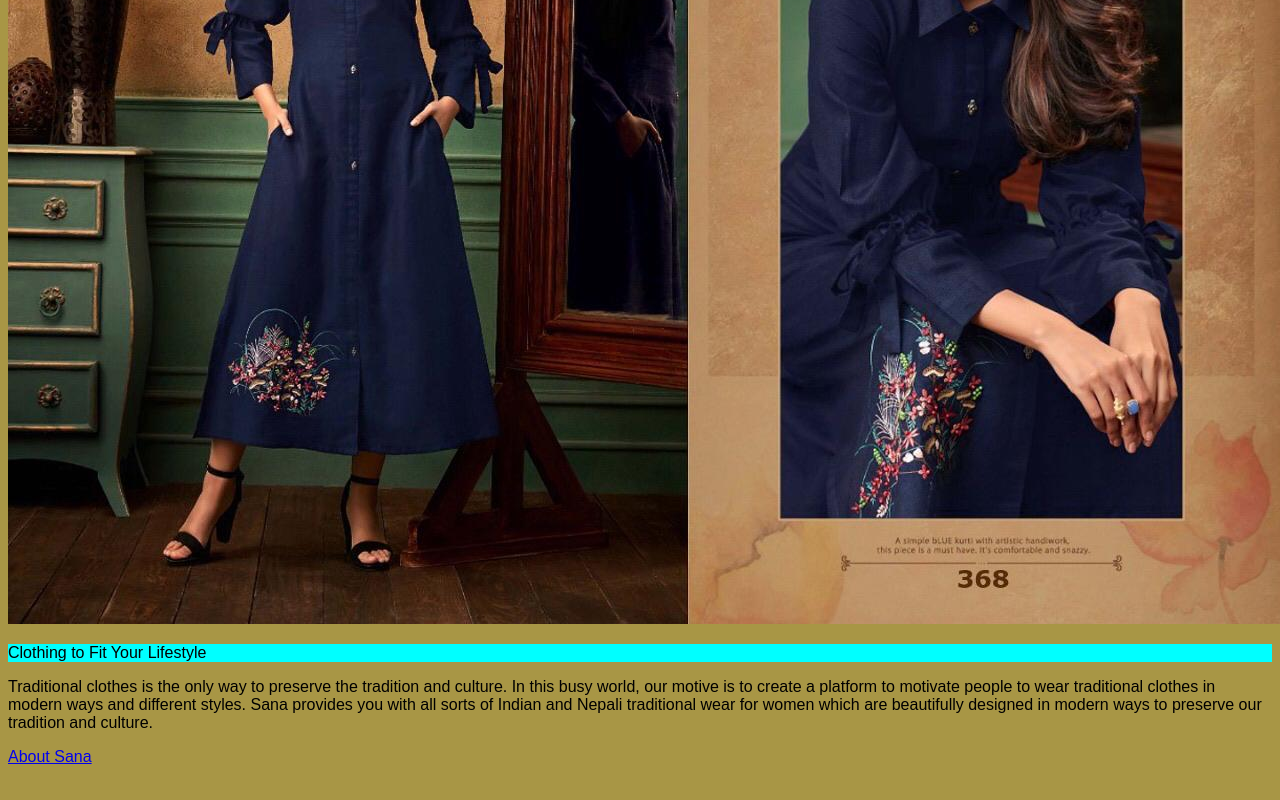
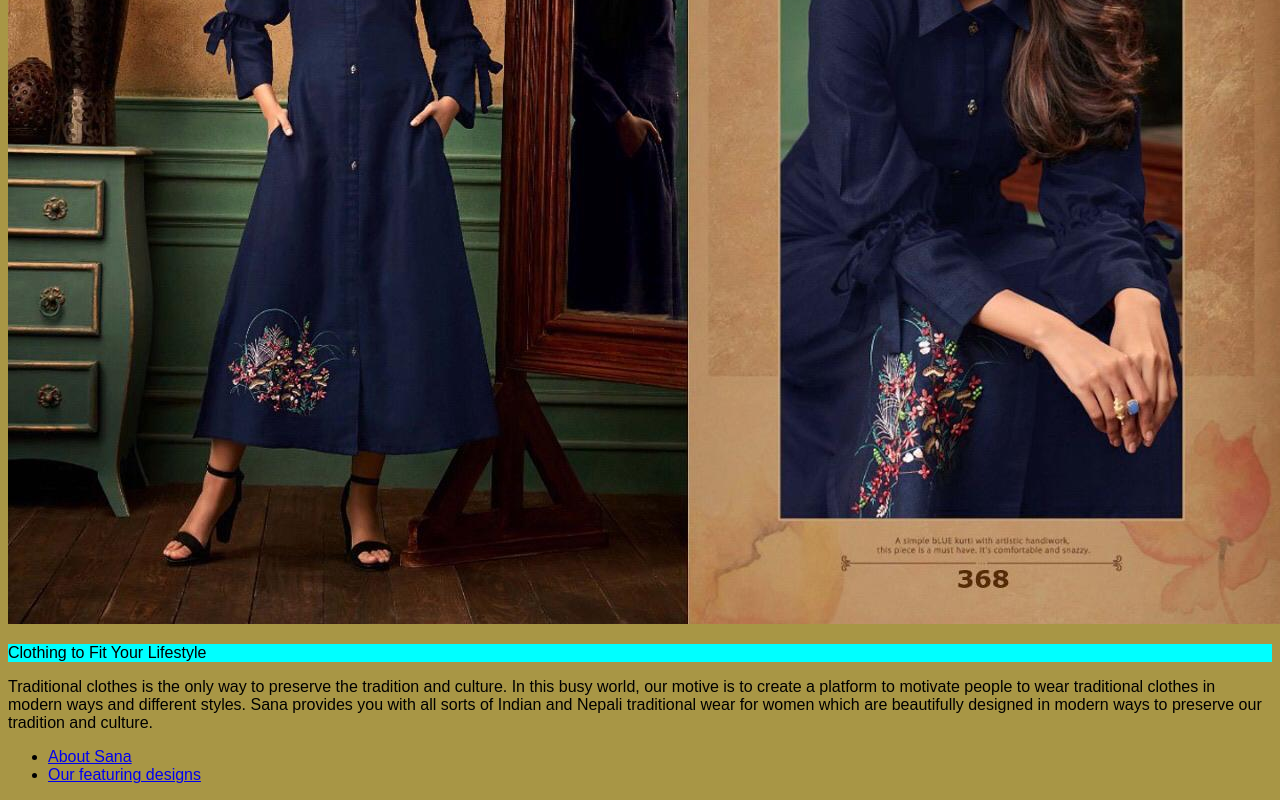
Before and after one commit to thapasarina14/assign-ment, a plain HTML site: page index.html in a window 1280 px wide. Shown: the part 470-1270 px from the top of the page. Before the commit the page ends 1244 px from the top, so only its background shows below. Drawn offline with Linux system fonts and the light colour scheme.

Commit message:
Added one more link

```diff
--- a/index.html
+++ b/index.html
@@ -15,6 +15,16 @@
         sorts of Indian and Nepali traditional wear for women which are
         beautifully designed in modern ways to preserve our tradition and culture.
         </p>
-        <a href="about.html">About Sana</a>
+        <nav>
+            <ul>
+                <li>
+                    <a href="about.html">About Sana</a>
+                </li>
+                <li><a href="specaial.designs">Our featuring designs</a>
+                </li>
+            </ul>
+        </nav>
+
+
 </body>
 </html>
```
